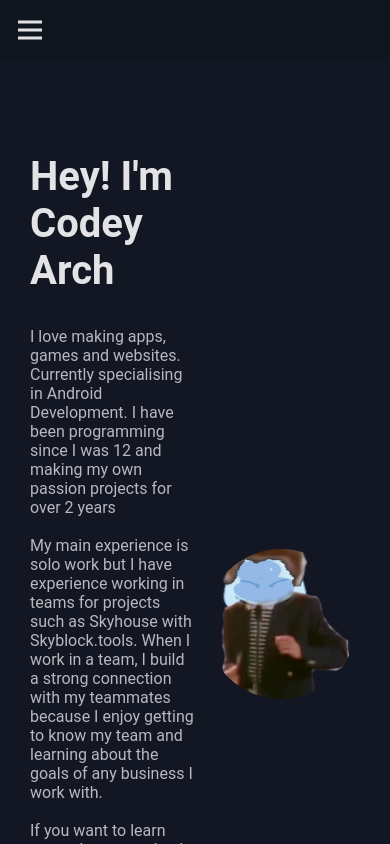
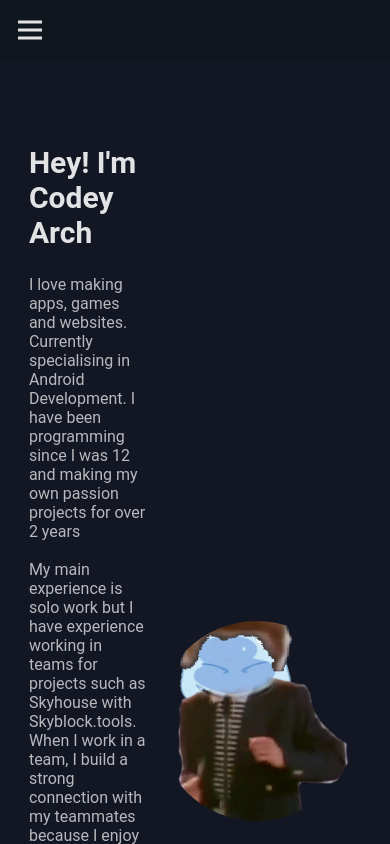
Before and after one commit to CodeyArch/codeyarch.github.io, a React (Create React App) app: page / in a window 390 px wide. Shown: the top 844 px of the page. Built offline with nearby package versions, Linux system fonts and the light colour scheme.

Commit message:
Minor UI Improvements and descriptions/socials edits

```diff
--- a/src/App.css
+++ b/src/App.css
@@ -62,20 +62,26 @@ h1 {
   align-items: center;
   justify-items: center;
   width: 100%;
-  padding: 60px 30px;
+  padding-top: 40px;
 
 }
 /* mobile */
 @media (max-width: 576px) {
   .grid-container {
-    display: grid;
     margin-left: 0;
     margin-right: 0;
     grid-template-columns: 2fr 1fr ;
     grid-gap: 10px;
-    align-items: center;
-    justify-items: center;
-    width: 100%;
+    padding: 60px 10px;
+
+  }
+}
+/* tablet */
+@media (max-width: 800px) {
+  .grid-container {
+    margin-left: 5%;
+    margin-right: 5%;
+    grid-gap: 10px;
     padding: 60px 10px;
 
   }
@@ -91,6 +97,33 @@ h1 {
     text-align: left;
     font-size: 16px;
   }
+}
+
+.grid-item-circle {
+  border-radius: 50%;
+  height: 300px;
+  overflow: hidden;
+  width: 300px;
+}
+/* mobile */
+@media (max-width: 576px) {
+  .grid-item-circle {
+    height: 150px;
+    width: 150px;
+  }
+}
+/* tablet */
+@media (max-width: 850px) {
+  .grid-item-circle {
+    height: 200px;
+    width: 200px;
+  }
+}
+
+.grid-item-circle img {
+  height: 100%;
+  width: 100%;
+  object-fit: cover;
 }
 @media all and (min-width: 576px) {
   .desktopAboutDesc {display:block;}
@@ -169,30 +202,21 @@ h1 {
   }
 }
 
-.grid-item-circle {
-  border-radius: 50%;
-  height: 300px;
-  overflow: hidden;
-  width: 300px;
-}
-/* mobile */
-@media (max-width: 576px) {
-  .grid-item-circle {
-    height: 150px;
-    width: 150px;
-  }
-}
 
-.grid-item-circle img {
-  height: 100%;
-  width: 100%;
-  object-fit: cover;
-}
 .base-header {
   font-family: "Roboto", sans-serif;
   font-size: 40px;
   font-weight: bold;
   color: #E3E3E5;
+}
+/* mobile */
+@media (max-width: 576px) {
+  .base-header {
+    font-family: "Roboto", sans-serif;
+    font-size: 30px;
+    font-weight: bold;
+    color: #E3E3E5;
+  }
 }
 /* Projects  CSS*/
 .projects {
@@ -702,6 +726,7 @@ button[type='submit']:hover {
   justify-content: center;
   align-items: center;
   margin: 20px 0;
+  justify-items: center;
   padding: 20px;
 }
 /* mobile */
@@ -709,10 +734,11 @@ button[type='submit']:hover {
   .socials {
     display: grid;
     grid-template-columns: repeat(auto-fit, minmax(64px, 1fr));
-    grid-gap: 25px;
+    grid-gap: 20px;
     padding: 20px;
     justify-content: center;
     align-items: center;
+    justify-items: center;
     margin: 20px 0;
   }
 }
--- a/src/components/Projects.js
+++ b/src/components/Projects.js
@@ -11,7 +11,7 @@ function Projects() {
                 {/*    <img className="projects-icon" src={"./assets/code.svg"} alt="Placeholder" />*/}
                 {/*</div>*/}
                 <h1 className="base-header">Projects</h1>
-                <p>Lorem ipsum dolor sit amet, consectetur adipiscing elit. Nulla euismod lorem et magna luctus, in facilisis dolor fringilla. Pellentesque vitae massa nec arcu placerat lobortis. Integer vel euismod velit.</p>
+                <p>Below are some of the projects I am most proud of and had tons of fun making, check them out!</p>
                 <div className="projects-grid">
                     {projectsData.map((project) => (
                         <div className="project-card" key={project.id}>
--- a/src/components/Socials.js
+++ b/src/components/Socials.js
@@ -8,29 +8,14 @@ function Socials() {
             </div>
 
             <div className="socials">
-                <a href="https://www.facebook.com/">
-                    <img src={"./assets/facebook.svg"} alt="Facebook" />
-                </a>
-                <a href="https://twitter.com/">
-                    <img src={"./assets/twitter.svg"} alt="Twitter" />
-                </a>
-                <a href="https://www.instagram.com/">
-                    <img src={"./assets/instagram.svg"} alt="Instagram" />
-                </a>
-                <a href="https://www.linkedin.com/">
+                <a href="https://www.linkedin.com/in/codeyarch/">
                     <img src={"./assets/linkedin.svg"} alt="LinkedIn" />
                 </a>
-                <a href="https://www.youtube.com/">
-                    <img src={"./assets/youtube.svg"} alt="Youtube" />
-                </a>
-                <a href="https://discord.com/">
+                <a href="https://discord.gg/n4gKz8J8W2">
                     <img src={"./assets/discord-new.svg"} alt="Discord" />
                 </a>
                 <a href="https://github.com/CodeyArch">
                     <img src={"./assets/github.svg"} alt="Github" />
-                </a>
-                <a href="https://pinterest.com/">
-                    <img src={"./assets/pinterest.svg"} alt="Pinterest" />
                 </a>
             </div>
         </section>
--- a/src/data/skillsData.js
+++ b/src/data/skillsData.js
@@ -9,6 +9,7 @@ const skillsData = [
     { name: 'Python', rating: 3 },
     { name: 'Unity', rating: 4 },
     { name: 'C#', rating: 3 },
+    { name: 'Java', rating: 3 },
 ];
 
 export default skillsData;
```
